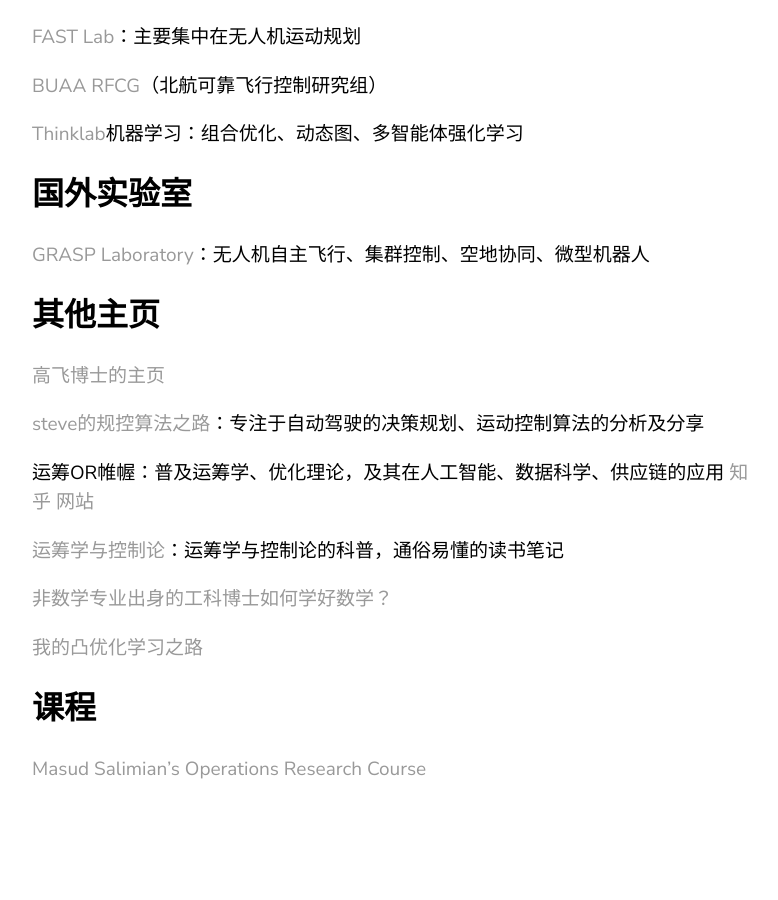
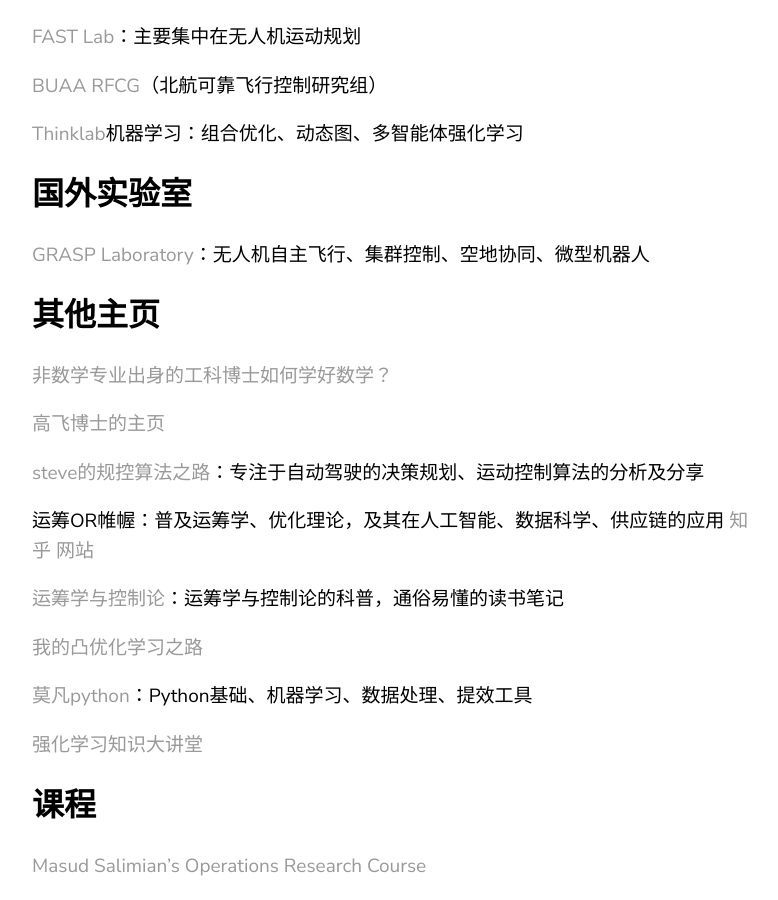
Before and after one commit to RaeChim/RaeChim.github.io, a Jekyll site: the page built from _posts/2021-11-03-Resource.md, in a window 1280 px wide and 900 px high, scrolled down 844 px. Shown: the whole window, without its empty margins (68-846 px from the left). Built offline with Jekyll 4.4.1, drawn with Linux system fonts in a browser that asks for light colours; before the commit the page ends 1647 px from its top, so only the background shows below that.

Commit message:
Update 2021-11-03-Resource.md

```diff
--- a/_posts/2021-11-03-Resource.md
+++ b/_posts/2021-11-03-Resource.md
@@ -38,6 +38,8 @@
 
 ## 其他主页
 
+[非数学专业出身的工科博士如何学好数学？](https://zhuanlan.zhihu.com/p/118659946)
+
 [高飞博士的主页](https://ustfei.com/)
 
 [steve的规控算法之路](https://www.zhihu.com/column/c_1311678411488632832
@@ -47,9 +49,11 @@
 
 [运筹学与控制论](https://www.zhihu.com/column/c_1099378515039928320)：运筹学与控制论的科普，通俗易懂的读书笔记
 
-[非数学专业出身的工科博士如何学好数学？](https://zhuanlan.zhihu.com/p/118659946)
+[我的凸优化学习之路](http://www.deanhan.com/2018/01/17/convex/)
 
-[我的凸优化学习之路](http://www.deanhan.com/2018/01/17/convex/)
+[莫凡python](https://mofanpy.com/)：Python基础、机器学习、数据处理、提效工具
+
+[强化学习知识大讲堂](https://www.zhihu.com/column/sharerl)
 
 
 ## 课程
```
